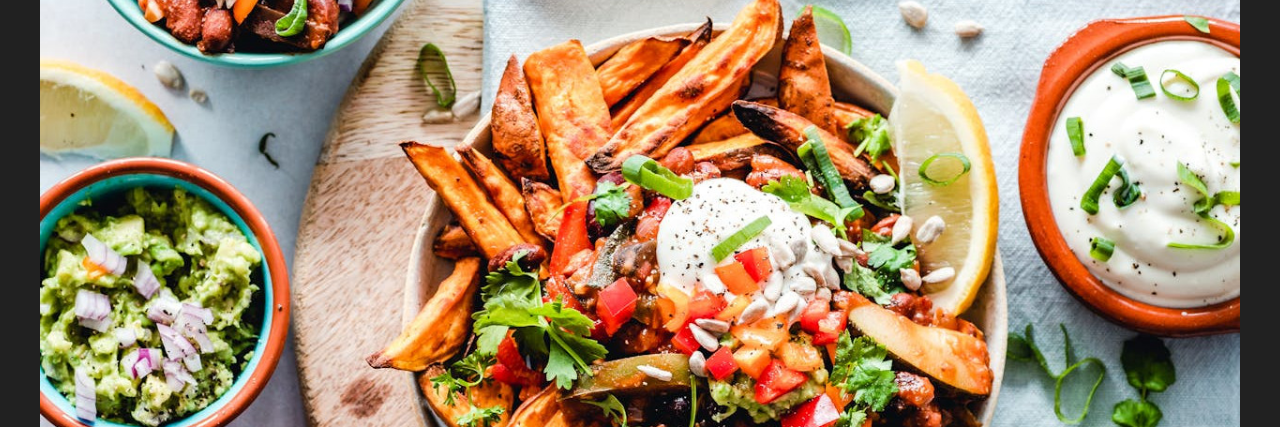
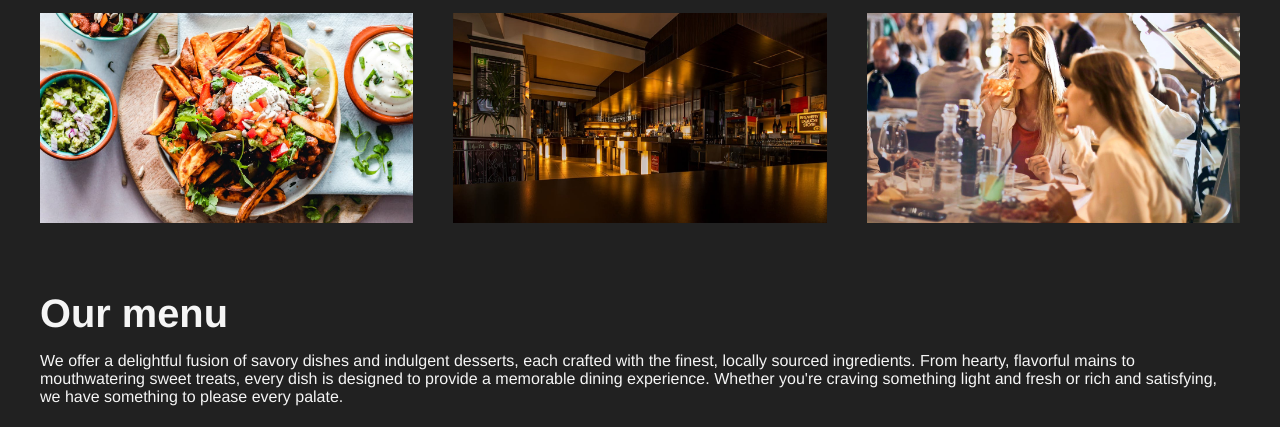
Before and after one commit to saleemrawn/restaurant-page, a website built with webpack: page src/template.html in a window 1280 px wide. Shown: the part 687-1114 px from the top of the page. Built offline with nearby package versions, Linux system fonts and the light colour scheme; a web font is replaced by a local one.

Commit message:
Update cols value to fix layout

```diff
--- a/src/home.css
+++ b/src/home.css
@@ -31,7 +31,7 @@
   display: grid;
   gap: 2.5rem;
   grid-template-rows: 1fr;
-  grid-template-columns: repeat(auto-fill, minmax(42.5rem, 1fr));
+  grid-template-columns: repeat(auto-fit, minmax(20rem, 1fr));
   padding: 0 2.5rem;
 }
 
```
